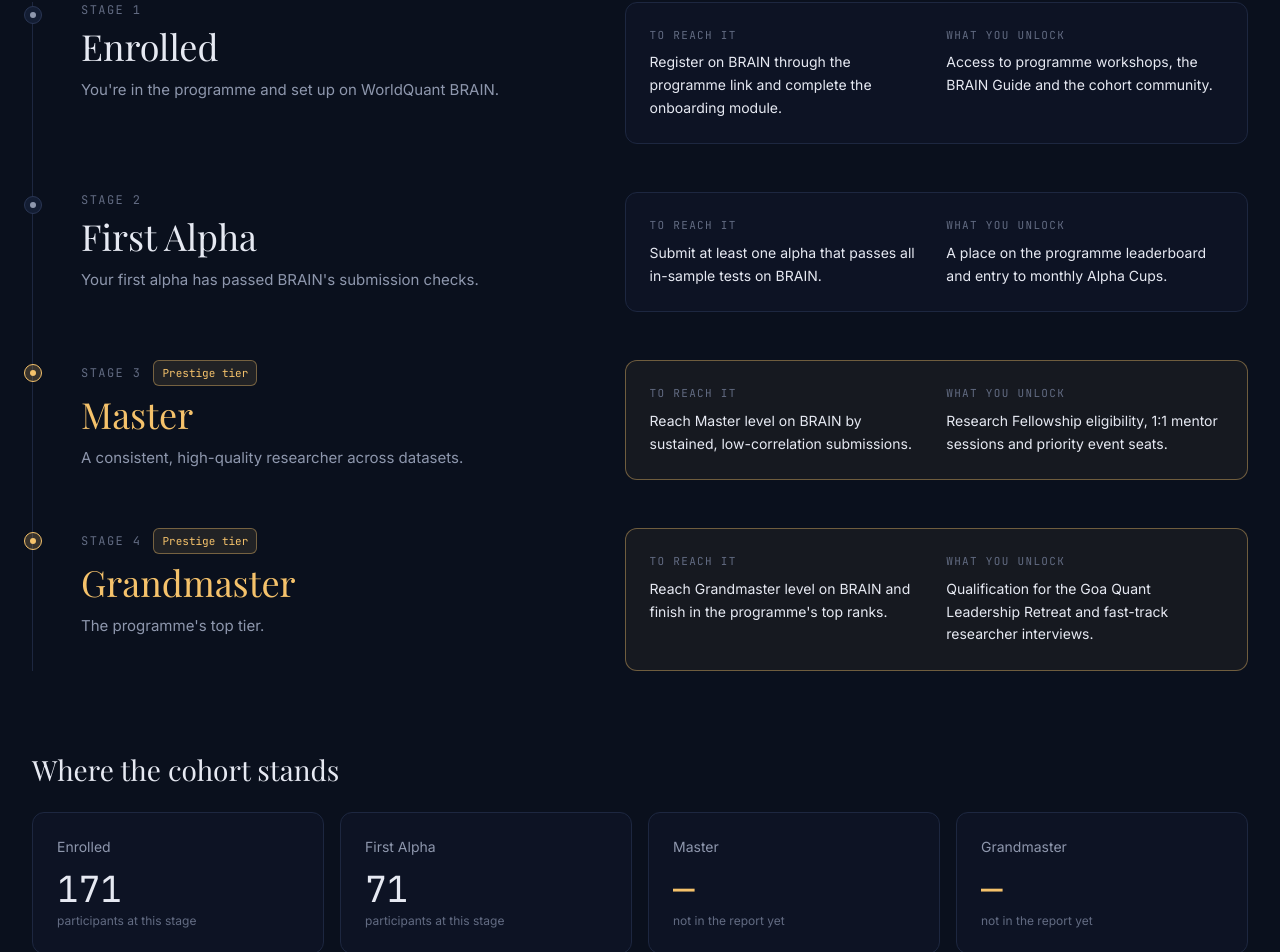
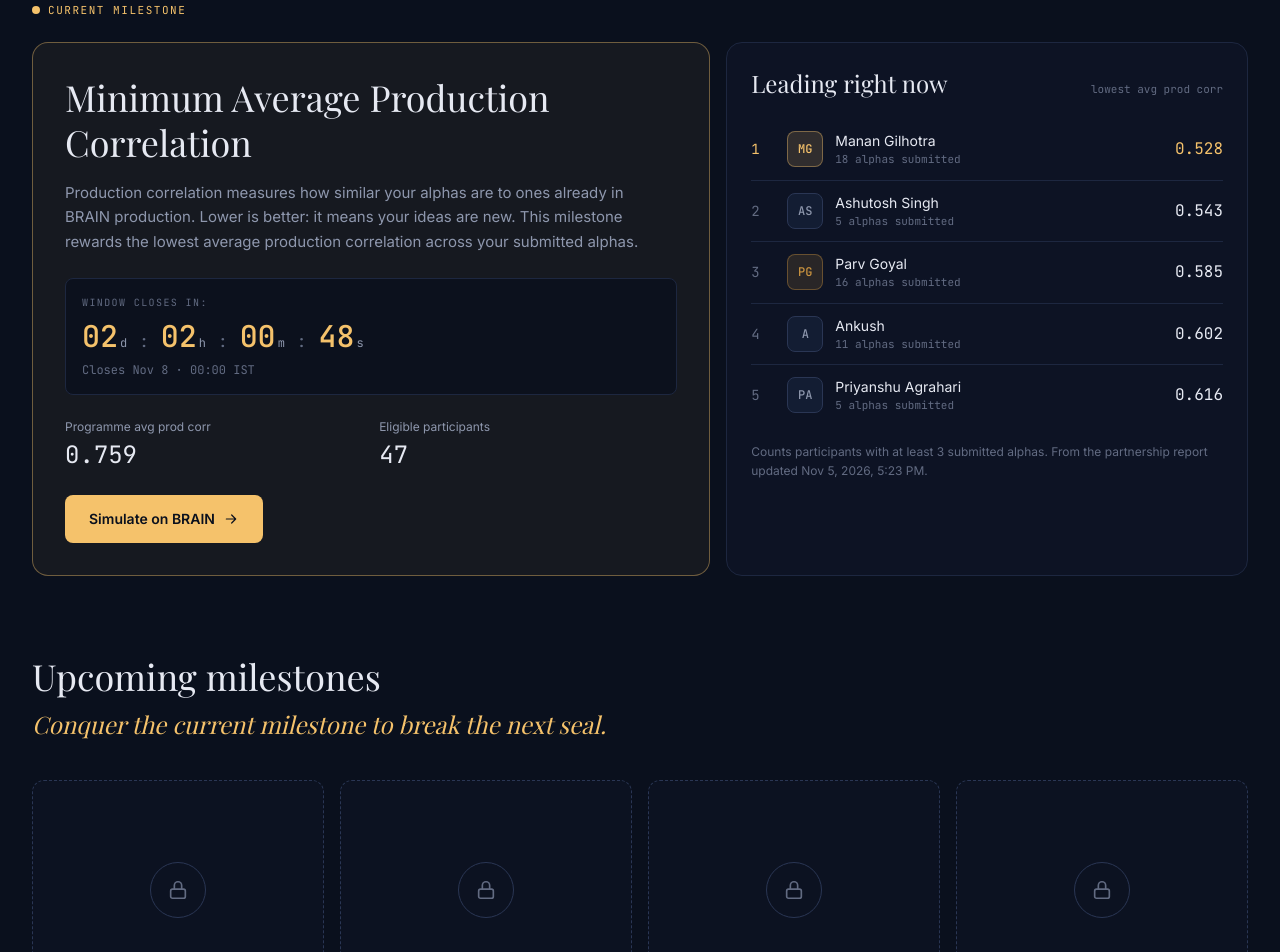
Before and after one commit to dipeshsingla0049/quant-programme-hub, a Next.js app: page /milestones in a window 1280 px wide. Shown: the part 388-1340 px from the top of the page. Built offline with nearby package versions, Linux system fonts and the light colour scheme; a web font is replaced by a local one.

Commit message:
feat(milestones): current milestone section and locked upcoming milestones

```diff
--- a/app/milestones/page.tsx
+++ b/app/milestones/page.tsx
@@ -1,14 +1,26 @@
 import type { Metadata } from "next";
-import Link from "next/link";
-import { ArrowRight } from "@/components/icons";
+import { Avatar } from "@/components/Avatar";
+import { Countdown } from "@/components/Countdown";
+import { ArrowRight, Lock } from "@/components/icons";
 import { PageHeader } from "@/components/PageHeader";
-import { Tag } from "@/components/Tag";
-import { getMilestones, getStageCounts } from "@/lib/data";
+import {
+  PROD_CORR_MIN_SUBMISSIONS,
+  getCurrentMilestone,
+  getLeaderboard,
+  getMilestones,
+  getProdCorrStandings,
+} from "@/lib/data";
+import { formatEventStamp, formatMetric } from "@/lib/format";
 
 export const metadata: Metadata = { title: "Milestones" };
 
 export default async function MilestonesPage() {
-  const [stages, counts] = await Promise.all([getMilestones(), getStageCounts()]);
+  const [current, standings, report, stages] = await Promise.all([
+    getCurrentMilestone(),
+    getProdCorrStandings(5),
+    getLeaderboard(),
+    getMilestones(),
+  ]);
 
   return (
     <>
@@ -19,79 +31,105 @@ export default async function MilestonesPage() {
             The path to <em className="text-gold">Master</em> and <em className="text-gold">Grandmaster</em>
           </>
         }
-        description="Each stage unlocks something new. Here is what it takes to reach it and what it gets you."
+        description="See what's live right now, and what each stage of the programme takes and unlocks."
       />
 
-      <ol className="relative border-l border-line pl-8 sm:pl-12">
-        {stages.map((s) => (
-          <li key={s.id} className="relative pb-12 last:pb-0">
-            <span
-              aria-hidden
-              className={`absolute -left-[41px] top-1 inline-flex size-[18px] items-center justify-center rounded-full border sm:-left-[57px] ${
-                s.prestige ? "border-gold bg-gold/20" : "border-line-2 bg-panel-2"
-              }`}
-            >
-              <span className={`size-1.5 rounded-full ${s.prestige ? "bg-gold" : "bg-muted"}`} />
-            </span>
-            <div className="grid gap-6 lg:grid-cols-[1fr_1.2fr]">
+      {/* Current milestone */}
+      <section aria-labelledby="current-milestone" className="mb-20">
+        <h2 id="current-milestone" className="mb-6 flex items-center gap-2 font-mono text-[11px] uppercase tracking-[0.14em] text-gold">
+          <span className="size-2 rounded-full bg-gold" aria-hidden />
+          Current milestone
+        </h2>
+
+        <div className="grid gap-4 lg:grid-cols-[1.3fr_1fr]">
+          <div className="flex min-w-0 flex-col rounded-2xl border border-gold/40 bg-gold/[0.05] p-6 sm:p-8">
+            <h3 className="font-serif text-3xl leading-tight text-fg sm:text-4xl">{current.title}</h3>
+            <p className="mt-4 max-w-xl text-[15px] leading-relaxed text-muted">{current.description}</p>
+
+            <div className="mt-6 rounded-lg border border-line bg-ink/80 p-4">
+              <p className="mb-2 font-mono text-[10px] uppercase tracking-[0.14em] text-dim">Window closes in:</p>
+              <Countdown target={current.closesAt} />
+              <p className="mt-2 font-mono text-xs text-dim">Closes {formatEventStamp(current.closesAt)}</p>
+            </div>
+
+            <dl className="mt-6 grid grid-cols-2 gap-4">
               <div>
-                <div className="flex items-center gap-3">
-                  <span className="font-mono text-xs uppercase tracking-[0.12em] text-dim">Stage {s.order}</span>
-                  {s.prestige && <Tag kind="Prestige">Prestige tier</Tag>}
-                </div>
-                <h2 className={`mt-2 font-serif text-4xl ${s.prestige ? "text-gold" : "text-fg"}`}>{s.name}</h2>
-                <p className="mt-3 max-w-md text-[15px] leading-relaxed text-muted">{s.summary}</p>
-              </div>
-              <div
-                className={`grid gap-5 rounded-xl border p-6 sm:grid-cols-2 ${
-                  s.prestige ? "border-gold/40 bg-gold/[0.05]" : "border-line bg-panel/60"
-                }`}
-              >
-                <div>
-                  <p className="font-mono text-[11px] uppercase tracking-[0.12em] text-dim">To reach it</p>
-                  <p className="mt-2 text-sm leading-relaxed text-fg">{s.requirement}</p>
+                <dt className="text-xs text-muted">Programme avg prod corr</dt>
+                <dd className="mt-1 font-mono text-2xl tabular-nums text-fg">
+                  {formatMetric(standings.programmeAverage, 3)}
+                </dd>
               </div>
               <div>
-                  <p className="font-mono text-[11px] uppercase tracking-[0.12em] text-dim">What you unlock</p>
-                  <p className="mt-2 text-sm leading-relaxed text-fg">{s.unlocks}</p>
+                <dt className="text-xs text-muted">Eligible participants</dt>
+                <dd className="mt-1 font-mono text-2xl tabular-nums text-fg">{standings.eligible}</dd>
               </div>
+            </dl>
+
+            <div className="min-h-6 flex-1" />
+            <a
+              href={current.actionHref}
+              target="_blank"
+              rel="noreferrer"
+              className="inline-flex min-h-12 items-center justify-center gap-2 self-start rounded-lg bg-gold px-6 text-sm font-semibold text-ink transition hover:bg-gold/90"
+            >
+              {current.actionLabel} on BRAIN <ArrowRight size={16} />
+            </a>
           </div>
+
+          <div className="min-w-0 rounded-2xl border border-line bg-panel/60 p-6">
+            <div className="flex flex-wrap items-baseline justify-between gap-x-3 gap-y-1">
+              <h3 className="font-serif text-2xl text-fg">Leading right now</h3>
+              <span className="font-mono text-[11px] text-dim">lowest avg prod corr</span>
             </div>
+            <ol className="mt-5 divide-y divide-line">
+              {standings.leaders.map((p, i) => (
+                <li key={p.alias} className="flex items-center gap-3 py-3">
+                  <span className={`w-6 font-mono text-sm ${i === 0 ? "text-gold" : "text-dim"}`}>{i + 1}</span>
+                  <Avatar name={p.name} rank={i + 1} />
+                  <div className="min-w-0 flex-1">
+                    <div className="truncate text-sm text-fg">{p.name}</div>
+                    <div className="font-mono text-[11px] text-dim">{p.totalSubmissions} alphas submitted</div>
+                  </div>
+                  <span className={`font-mono text-base tabular-nums ${i === 0 ? "text-gold" : "text-fg"}`}>
+                    {formatMetric(p.avgProdCorr, 3)}
+                  </span>
                 </li>
               ))}
+              {standings.leaders.length === 0 && <li className="py-6 text-sm text-muted">No eligible participants yet.</li>}
             </ol>
-
-      <section className="mt-20">
-        <h2 className="mb-6 font-serif text-2xl text-fg sm:text-[28px]">Where the cohort stands</h2>
-        <div className="grid gap-4 sm:grid-cols-2 lg:grid-cols-4">
-          {stages.map((s) => (
-            <div key={s.id} className="rounded-xl border border-line bg-panel/60 p-6">
-              <p className="text-sm text-muted">{s.name}</p>
-              <p className={`mt-3 font-mono text-4xl tabular-nums ${s.prestige ? "text-gold" : "text-fg"}`}>
-                {counts[s.id] ?? "—"}
-              </p>
-              <p className="mt-1 text-xs text-dim">
-                {counts[s.id] === null ? "not in the report yet" : "participants at this stage"}
+            <p className="mt-4 text-xs leading-relaxed text-dim">
+              Counts participants with at least {PROD_CORR_MIN_SUBMISSIONS} submitted alphas. From the partnership report
+              updated {report.updated}.
             </p>
           </div>
-          ))}
         </div>
       </section>
 
-      <section className="mt-20 flex flex-wrap items-center justify-between gap-6 rounded-2xl border border-gold/40 bg-gold/[0.06] p-8 sm:p-10">
-        <div className="max-w-xl">
-          <h2 className="font-serif text-3xl leading-tight text-fg sm:text-4xl">Grandmasters earn the Goa retreat</h2>
-          <p className="mt-3 text-[15px] leading-relaxed text-muted">
-            Reaching Grandmaster and finishing in the top ranks qualifies you for the programme&apos;s flagship reward.
+      {/* Upcoming milestones */}
+      <section aria-labelledby="upcoming-milestones">
+        <div className="mb-10">
+          <h2 id="upcoming-milestones" className="font-serif text-3xl text-fg sm:text-4xl">Upcoming milestones</h2>
+          <p className="mt-3 font-serif text-xl italic text-gold sm:text-2xl">
+            Conquer the current milestone to break the next seal.
           </p>
         </div>
-        <Link
-          href="/rankings"
-          className="inline-flex min-h-12 items-center gap-2 rounded-lg bg-gold px-6 text-sm font-semibold text-ink transition hover:bg-gold/90"
+
+        <ul className="grid grid-cols-2 gap-4 lg:grid-cols-4">
+          {stages.map((s) => (
+            <li
+              key={s.id}
+              aria-label="Locked milestone"
+              className="flex aspect-square items-center justify-center rounded-xl border border-dashed border-line-2 bg-panel/40 sm:aspect-[4/3]"
             >
-          Check the leaderboard <ArrowRight size={16} />
-        </Link>
+              <span className="inline-flex size-14 items-center justify-center rounded-full border border-line-2 text-dim">
+                <Lock size={22} />
+              </span>
+            </li>
+          ))}
+        </ul>
       </section>
+
+
     </>
   );
 }
--- a/components/Countdown.tsx
+++ b/components/Countdown.tsx
@@ -39,7 +39,7 @@ export function Countdown({ target }: { target: string }) {
   ];
 
   return (
-    <div className="flex items-baseline gap-3 font-mono" role="timer" aria-live="off">
+    <div className="flex flex-wrap items-baseline gap-x-3 gap-y-1 font-mono" role="timer" aria-live="off">
       {units.map(([key, label], i) => (
         <span key={key} className="flex items-baseline gap-3">
           <span>
--- a/components/icons.tsx
+++ b/components/icons.tsx
@@ -59,3 +59,6 @@ export const Globe = (p: IconProps) => (
 export const Trophy = (p: IconProps) => (
   <svg {...base(p)}><path d="M8 21h8M12 17v4M7 4h10v5a5 5 0 0 1-10 0z" /><path d="M7 6H4a3 3 0 0 0 3 4M17 6h3a3 3 0 0 1-3 4" /></svg>
 );
+export const Lock = (p: IconProps) => (
+  <svg {...base(p)}><rect x="4" y="11" width="16" height="10" rx="2" /><path d="M8 11V7a4 4 0 0 1 8 0v4" /></svg>
+);
--- a/lib/data.ts
+++ b/lib/data.ts
@@ -97,6 +97,8 @@ const milestones: MilestoneStage[] = [
 
 const currentMilestone: CurrentMilestone = {
   title: "Minimum Average Production Correlation",
+  description:
+    "Production correlation measures how similar your alphas are to ones already in BRAIN production. Lower is better: it means your ideas are new. This milestone rewards the lowest average production correlation across your submitted alphas.",
   closesAt: "2026-11-08T00:00:00+05:30",
   actionLabel: "Simulate",
   actionHref: "https://platform.worldquantbrain.com",
@@ -231,18 +233,27 @@ export async function getMilestones(): Promise<MilestoneStage[]> {
   return [...milestones].sort((a, b) => a.order - b.order);
 }
 
+/** Minimum submitted alphas for an average to count toward the current milestone. */
+export const PROD_CORR_MIN_SUBMISSIONS = 3;
+
 /**
- * Participants per milestone, derived from the report where the report can
- * tell us. Master / Grandmaster aren't in the report yet, so they are null.
+ * Standings for the current milestone: lowest average production correlation.
+ * A value of exactly 0 means the report had no correlation for those alphas,
+ * so it's left out rather than counted as a perfect score.
  */
-export async function getStageCounts(): Promise<Record<MilestoneStage["id"], number | null>> {
-  const ps = leaderboard.participants;
-  return {
-    enrolled: ps.length,
-    "first-alpha": ps.filter((p) => p.totalSubmissions > 0).length,
-    master: null,
-    grandmaster: null,
-  };
+export async function getProdCorrStandings(limit = 5): Promise<{
+  leaders: Participant[];
+  eligible: number;
+  programmeAverage: number | null;
+}> {
+  const eligible = leaderboard.participants.filter(
+    (p) => p.totalSubmissions >= PROD_CORR_MIN_SUBMISSIONS && p.avgProdCorr !== null && p.avgProdCorr > 0,
+  );
+  const sorted = [...eligible].sort((a, b) => a.avgProdCorr! - b.avgProdCorr! || a.rank - b.rank);
+  const programmeAverage = eligible.length
+    ? eligible.reduce((n, p) => n + p.avgProdCorr!, 0) / eligible.length
+    : null;
+  return { leaders: sorted.slice(0, limit), eligible: eligible.length, programmeAverage };
 }
 
 export async function getCurrentMilestone(): Promise<CurrentMilestone> {
--- a/lib/types.ts
+++ b/lib/types.ts
@@ -60,6 +60,7 @@ export interface MilestoneStage {
 
 export interface CurrentMilestone {
   title: string;
+  description: string;
   closesAt: string; // ISO 8601
   actionLabel: string;
   actionHref: string;
```
Lines whose indentation alone changed are shown as unchanged.
